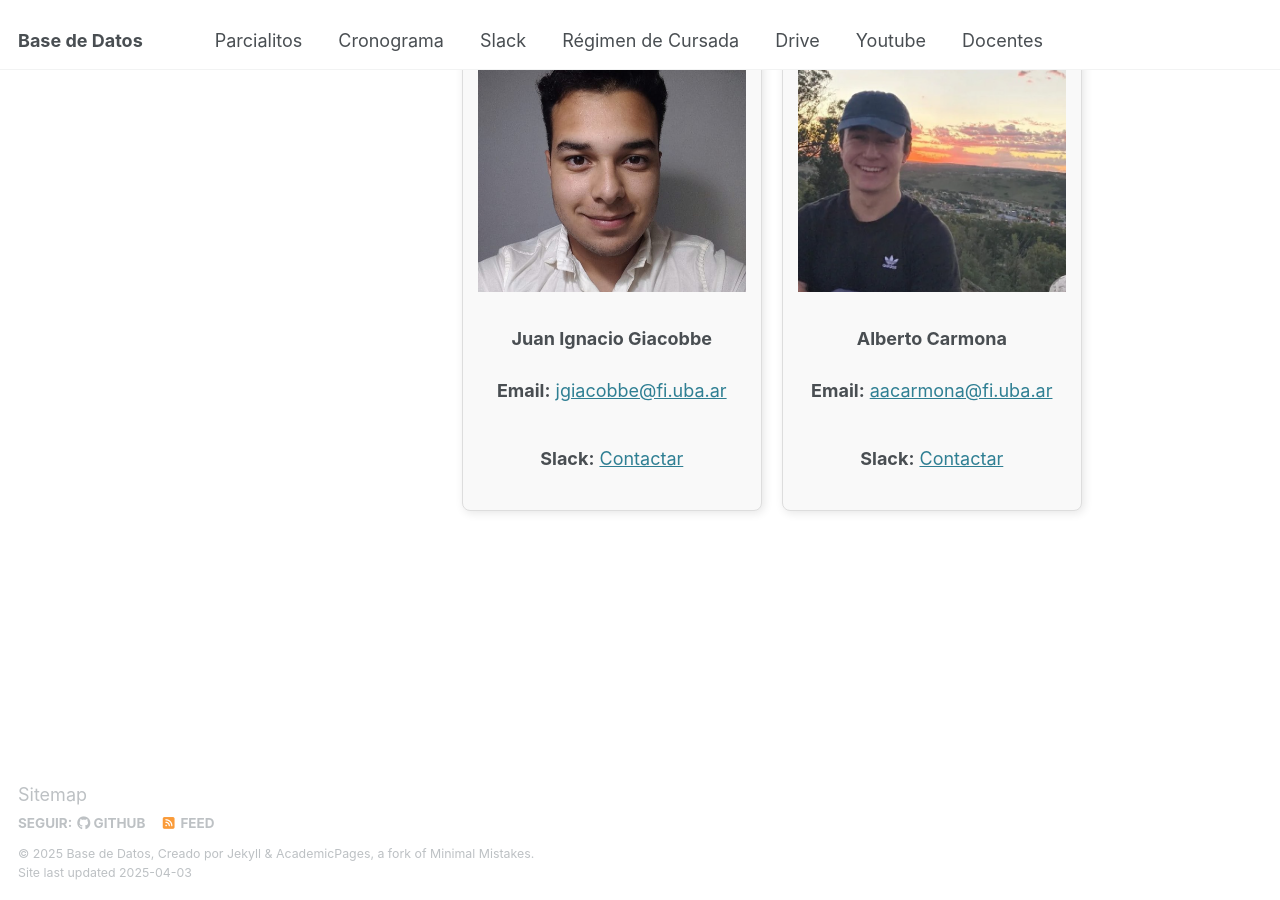
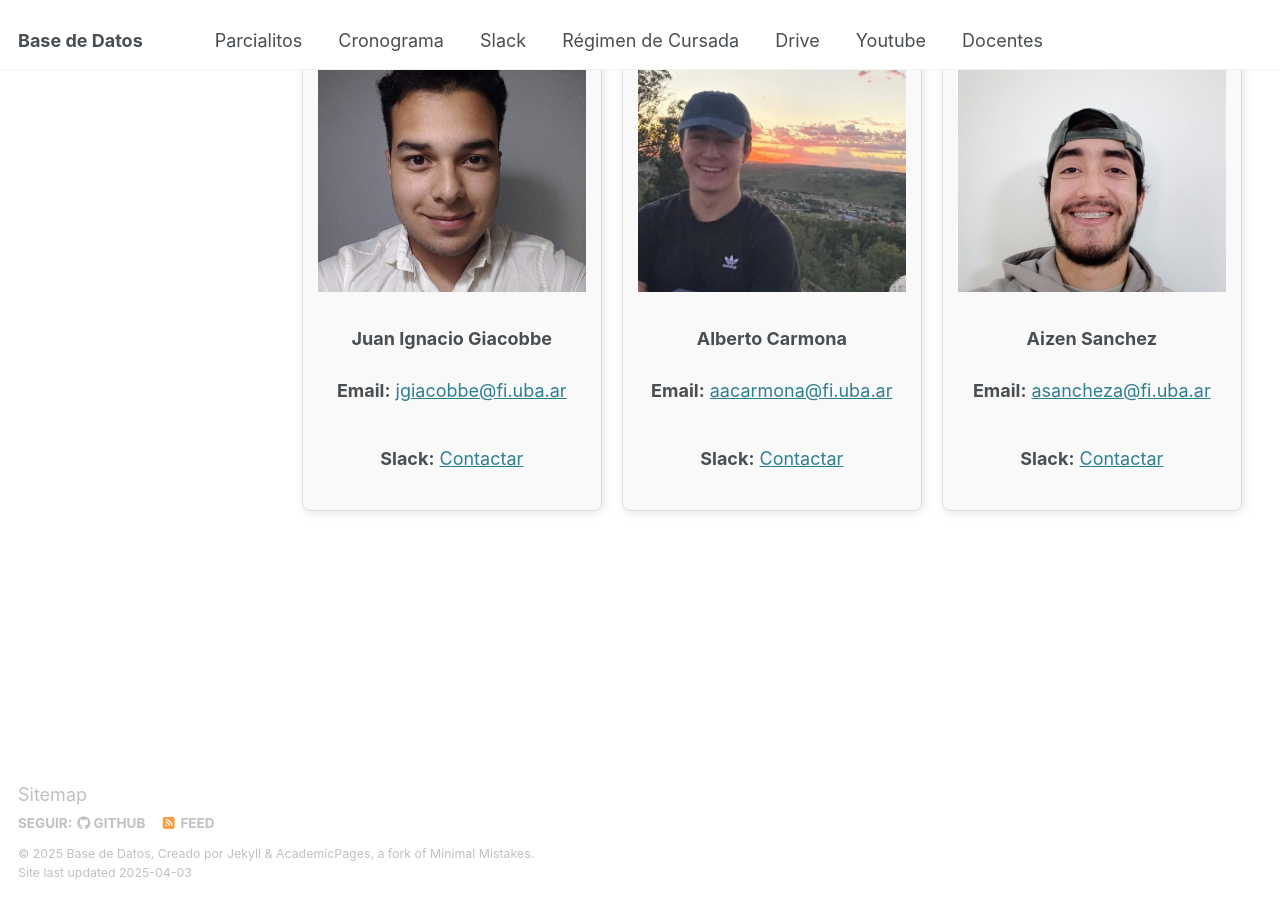
Before and after one commit to base-de-datos-fiuba/bdd-fiuba, a Jekyll site: the page built from _pages/docentes.md, in a window 1280 px wide and 900 px high, scrolled down 1100 px. Built offline with Jekyll 4.4.1, drawn with Linux system fonts in a browser that asks for light colours.

Commit message:
adding aizen

```diff
--- a/_data/docentes.yml
+++ b/_data/docentes.yml
@@ -37,3 +37,8 @@
   image: "/images/docentes/beto.png"
   email: "aacarmona@fi.uba.ar"
   slack: "https://basededatosfiuba.slack.com/team/U07H5FVHX4P"
+
+- name: "Aizen Sanchez"
+  image: "/images/docentes/aizen.png"
+  email: "asancheza@fi.uba.ar"
+  slack: "https://basededatosfiuba.slack.com/team/U07H13B1VAR"
```
Also changed, not shown: images/docentes/aizen.png (added).
